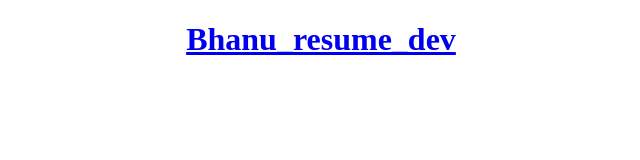
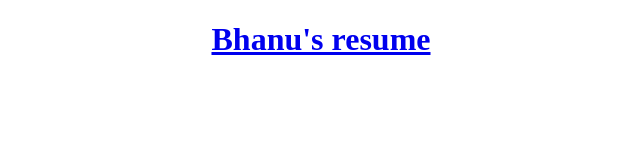
Before and after one commit to Bhanuchandar1998/Bhanuchandar1998.github.io, a plain HTML site: page index.html in a window 1280 px wide. Shown: the whole page, without its empty margins (319-959 px from the left). Drawn offline with Linux system fonts and the light colour scheme.

Commit message:
small change

```diff
--- a/index.html
+++ b/index.html
@@ -7,7 +7,7 @@
   <body style="width:100%; height:100%; margin:0;">
     <object data='Bhanu_resume_FSE_2y.pdf' width="100%" height ="1200px">
       <center>
-        <H1><a href='Bhanu_resume_FSE_2y.pdf'>Bhanu_resume_dev</a></H1>
+        <H1><a href='Bhanu_resume_FSE_2y.pdf'>Bhanu's resume</a></H1>
       </center>
     </object>
     <!-- <embed src="Bhanu_resume_dev.pdf" width="1700px" height="2000px"/> -->
```
